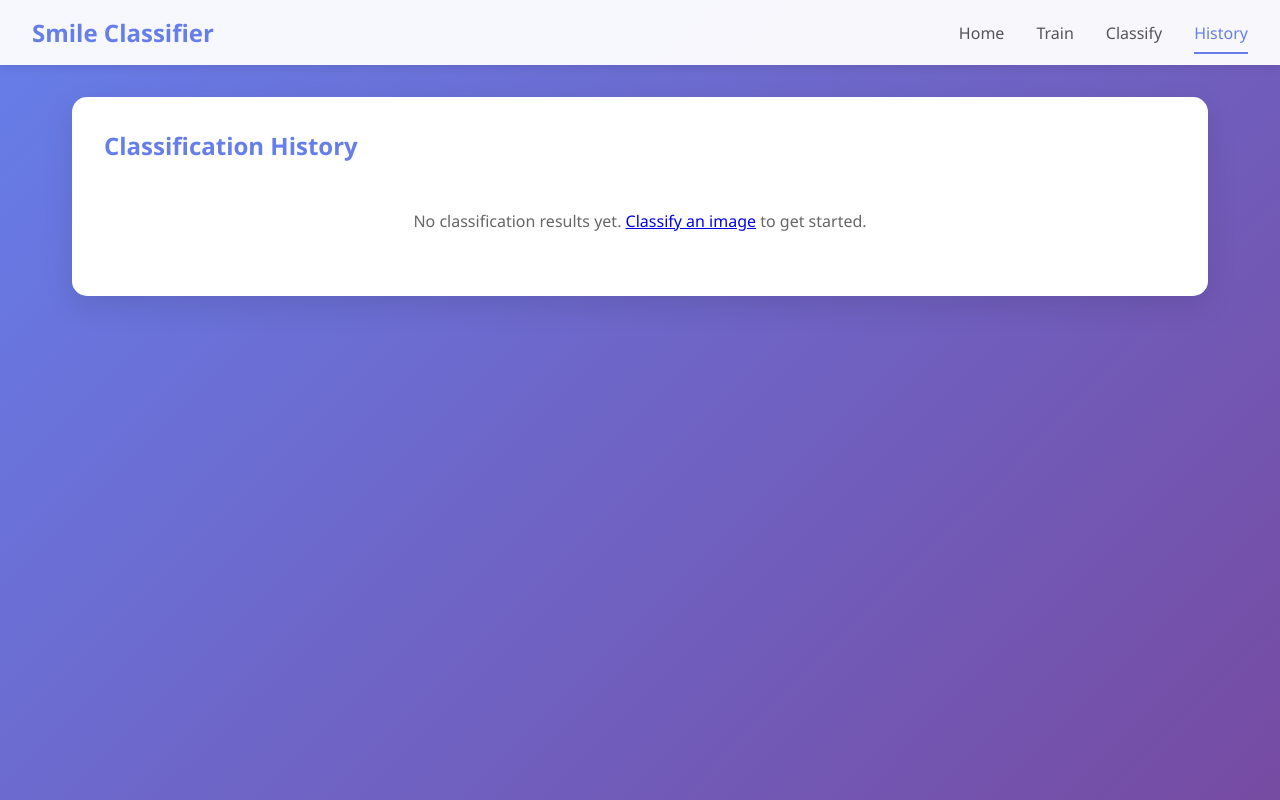
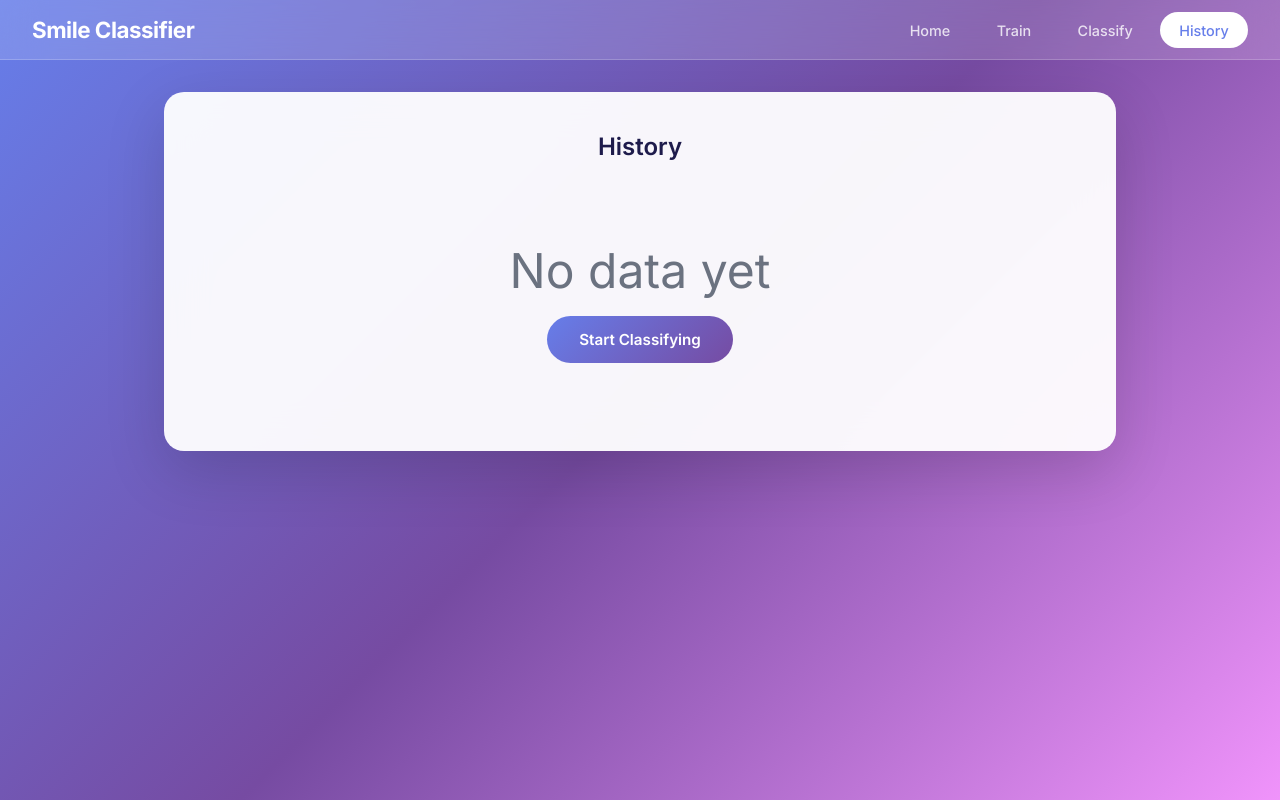
Before and after one commit to kazol196295/smile_classifier_project, a FastAPI app: page /history in a window 1280 px wide. Run offline with FastAPI, Linux system fonts and the light colour scheme.

Commit message:
ui updated

```diff
--- a/templates/base.html
+++ b/templates/base.html
@@ -4,159 +4,189 @@
     <meta charset="UTF-8">
     <meta name="viewport" content="width=device-width, initial-scale=1.0">
     <title>Smile Classifier</title>
+    <link href="https://fonts.googleapis.com/css2?family=Inter:wght@300;400;500;600;700&display=swap" rel="stylesheet">
     <style>
-        * {
-            margin: 0;
-            padding: 0;
-            box-sizing: border-box;
-        }
+        * { margin: 0; padding: 0; box-sizing: border-box; }
         body {
-            font-family: 'Segoe UI', Tahoma, Geneva, Verdana, sans-serif;
-            background: linear-gradient(135deg, #667eea 0%, #764ba2 100%);
+            font-family: 'Inter', sans-serif;
+            background: linear-gradient(135deg, #667eea 0%, #764ba2 50%, #f093fb 100%);
             min-height: 100vh;
-            color: #333;
+            color: #1e1b4b;
         }
         .navbar {
-            background: rgba(255, 255, 255, 0.95);
+            background: rgba(255,255,255,0.15);
+            backdrop-filter: blur(20px);
+            -webkit-backdrop-filter: blur(20px);
+            border-bottom: 1px solid rgba(255,255,255,0.2);
             padding: 1rem 2rem;
-            box-shadow: 0 2px 10px rgba(0,0,0,0.1);
             display: flex;
             justify-content: space-between;
             align-items: center;
+            position: sticky;
+            top: 0;
+            z-index: 100;
         }
         .navbar h1 {
-            color: #667eea;
-            font-size: 1.5rem;
+            color: white;
+            font-size: 1.4rem;
+            font-weight: 700;
+            letter-spacing: -0.5px;
+            display: flex;
+            align-items: center;
+            gap: 0.5rem;
         }
         .nav-links {
             display: flex;
-            gap: 2rem;
+            gap: 0.5rem;
             list-style: none;
         }
         .nav-links a {
             text-decoration: none;
-            color: #555;
+            color: rgba(255,255,255,0.8);
             font-weight: 500;
-            transition: color 0.3s;
+            font-size: 0.9rem;
+            padding: 0.6rem 1.2rem;
+            border-radius: 50px;
+            transition: all 0.3s ease;
         }
         .nav-links a:hover {
+            background: rgba(255,255,255,0.2);
+            color: white;
+        }
+        .nav-links a.active {
+            background: white;
             color: #667eea;
         }
-        .nav-links a.active {
-            color: #667eea;
-            border-bottom: 2px solid #667eea;
-            padding-bottom: 0.5rem;
-        }
         .container {
-            max-width: 1200px;
+            max-width: 1000px;
             margin: 2rem auto;
-            padding: 0 2rem;
+            padding: 0 1.5rem;
         }
         .card {
-            background: white;
-            border-radius: 15px;
-            padding: 2rem;
-            box-shadow: 0 10px 30px rgba(0,0,0,0.1);
-            margin-bottom: 2rem;
+            background: rgba(255,255,255,0.95);
+            backdrop-filter: blur(20px);
+            border-radius: 20px;
+            padding: 2.5rem;
+            box-shadow: 0 20px 60px rgba(0,0,0,0.15);
         }
         .btn {
             background: linear-gradient(135deg, #667eea 0%, #764ba2 100%);
             color: white;
             border: none;
-            padding: 12px 30px;
-            border-radius: 8px;
+            padding: 14px 32px;
+            border-radius: 50px;
             cursor: pointer;
-            font-size: 1rem;
-            font-weight: 500;
-            transition: transform 0.2s, box-shadow 0.2s;
+            font-size: 0.95rem;
+            font-weight: 600;
+            transition: all 0.3s ease;
+            text-decoration: none;
+            display: inline-block;
         }
         .btn:hover {
             transform: translateY(-2px);
-            box-shadow: 0 5px 15px rgba(102, 126, 234, 0.4);
+            box-shadow: 0 10px 30px rgba(102,126,234,0.4);
         }
-        .form-group {
-            margin-bottom: 1.5rem;
+        .btn-outline {
+            background: transparent;
+            border: 2px solid rgba(255,255,255,0.3);
+            color: white;
         }
+        .btn-outline:hover {
+            background: rgba(255,255,255,0.1);
+        }
+        .btn-ghost {
+            background: #f3f4f6;
+            color: #374151;
+        }
+        .btn-ghost:hover {
+            background: #e5e7eb;
+            box-shadow: none;
+        }
+        .form-group { margin-bottom: 1.5rem; }
         .form-group label {
             display: block;
             margin-bottom: 0.5rem;
-            font-weight: 500;
-            color: #555;
+            font-weight: 600;
+            color: #374151;
+            font-size: 0.9rem;
         }
         .form-group input[type="file"] {
             width: 100%;
-            padding: 1rem;
-            border: 2px dashed #ddd;
-            border-radius: 8px;
-            background: #f9f9f9;
+            padding: 1.2rem;
+            border: 2px dashed #d1d5db;
+            border-radius: 12px;
+            background: #f9fafb;
             cursor: pointer;
+            font-size: 0.9rem;
+            color: #6b7280;
+            transition: all 0.3s ease;
+        }
+        .form-group input[type="file"]:hover {
+            border-color: #667eea;
+            background: #f0f0ff;
         }
         .success {
-            background: #d4edda;
-            color: #155724;
-            padding: 1rem;
-            border-radius: 8px;
-            margin-bottom: 1rem;
+            background: linear-gradient(135deg, #d1fae5 0%, #a7f3d0 100%);
+            color: #065f46;
+            padding: 1rem 1.5rem;
+            border-radius: 12px;
+            margin-bottom: 1.5rem;
+            font-weight: 500;
         }
         .error {
-            background: #f8d7da;
-            color: #721c24;
-            padding: 1rem;
-            border-radius: 8px;
-            margin-bottom: 1rem;
+            background: linear-gradient(135deg, #fee2e2 0%, #fecaca 100%);
+            color: #991b1b;
+            padding: 1rem 1.5rem;
+            border-radius: 12px;
+            margin-bottom: 1.5rem;
+            font-weight: 500;
         }
         table {
             width: 100%;
-            border-collapse: collapse;
-            margin-top: 1rem;
+            border-collapse: separate;
+            border-spacing: 0;
         }
         table th, table td {
-            padding: 1rem;
+            padding: 1rem 1.2rem;
             text-align: left;
-            border-bottom: 1px solid #eee;
         }
         table th {
-            background: #f8f9fa;
+            background: #f3f4f6;
             font-weight: 600;
-            color: #555;
+            color: #374151;
+            font-size: 0.85rem;
+            text-transform: uppercase;
+            letter-spacing: 0.5px;
         }
-        table tr:hover {
-            background: #f8f9fa;
+        table th:first-child { border-radius: 12px 0 0 12px; }
+        table th:last-child { border-radius: 0 12px 12px 0; }
+        table td {
+            border-bottom: 1px solid #f3f4f6;
+            color: #4b5563;
         }
-        .result-card {
-            text-align: center;
-            padding: 2rem;
-        }
-        .result-card img {
-            max-width: 300px;
-            border-radius: 10px;
-            margin-bottom: 1rem;
-        }
+        table tr:hover td { background: #f9fafb; }
+        .result-card { text-align: center; }
         .result-card .class-label {
-            font-size: 2rem;
-            font-weight: bold;
-            color: #667eea;
-            margin-bottom: 0.5rem;
+            font-size: 2.5rem;
+            font-weight: 700;
+            background: linear-gradient(135deg, #667eea, #764ba2);
+            -webkit-background-clip: text;
+            -webkit-text-fill-color: transparent;
+            margin: 1rem 0 0.5rem;
         }
         .result-card .confidence {
-            font-size: 1.2rem;
-            color: #666;
+            font-size: 1.1rem;
+            color: #6b7280;
         }
-        .info-section {
-            margin-bottom: 2rem;
+        .badge {
+            display: inline-block;
+            padding: 0.4rem 1rem;
+            border-radius: 50px;
+            font-size: 0.8rem;
+            font-weight: 600;
         }
-        .info-section h2 {
-            color: #667eea;
-            margin-bottom: 1rem;
-        }
-        .info-section p {
-            line-height: 1.6;
-            color: #555;
-        }
-        .info-section ul {
-            margin-left: 2rem;
-            margin-top: 0.5rem;
-        }
+        .badge-smile { background: #d1fae5; color: #065f46; }
+        .badge-nosmile { background: #fee2e2; color: #991b1b; }
     </style>
 </head>
 <body>
--- a/templates/history.html
+++ b/templates/history.html
@@ -1,33 +1,44 @@
 {% extends "base.html" %}
 {% block content %}
 <div class="card">
-    <h2 style="color: #667eea; margin-bottom: 1rem;">Classification History</h2>
+    <div style="text-align: center; margin-bottom: 2rem;">
+        <h2 style="font-size: 1.5rem; font-weight: 600;">History</h2>
+    </div>
 
     {% if results %}
+    <div style="overflow-x: auto;">
         <table>
             <thead>
                 <tr>
-                <th>ID</th>
-                <th>Image Path</th>
-                <th>Class</th>
-                <th>DateTime</th>
+                    <th>Image</th>
+                    <th>Result</th>
+                    <th>Date</th>
                 </tr>
             </thead>
             <tbody>
                 {% for result in results %}
                 <tr>
-                <td>{{ result.id }}</td>
-                <td>{{ result.image_path }}</td>
-                <td>{{ result.predicted_class }}</td>
-                <td>{{ result.created_at }}</td>
+                    <td>
+                        <img src="/static/uploaded_images/{{ result.image_path.split('/')[-1] }}"
+                             alt="img"
+                             style="width: 50px; height: 50px; object-fit: cover; border-radius: 8px;">
+                    </td>
+                    <td>
+                        <span class="badge {% if 'smile' in result.predicted_class.lower() and 'not' not in result.predicted_class.lower() %}badge-smile{% else %}badge-nosmile{% endif %}">
+                            {{ result.predicted_class }}
+                        </span>
+                    </td>
+                    <td>{{ result.created_at.strftime('%b %d, %Y %H:%M') if result.created_at else '' }}</td>
                 </tr>
                 {% endfor %}
             </tbody>
         </table>
+    </div>
     {% else %}
-    <p style="color: #666; text-align: center; padding: 2rem;">
-        No classification results yet. <a href="/classify">Classify an image</a> to get started.
-    </p>
+    <div style="text-align: center; padding: 3rem; color: #6b7280;">
+        <div style="font-size: 3rem; margin-bottom: 1rem;">No data yet</div>
+        <a href="/classify" class="btn">Start Classifying</a>
+    </div>
     {% endif %}
 </div>
 {% endblock %}
```
Also changed, not shown: templates/classify.html (+7 -7 lines), templates/home.html (+11 -20 lines), templates/result.html (+7 -15 lines), templates/results.html (+11 -11 lines), templates/train.html (+15 -28 lines). Lines whose indentation alone changed are shown as unchanged.
